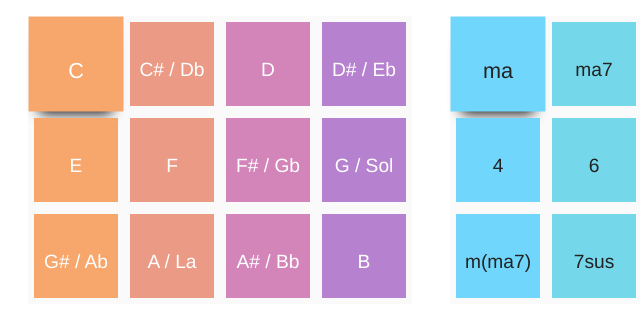
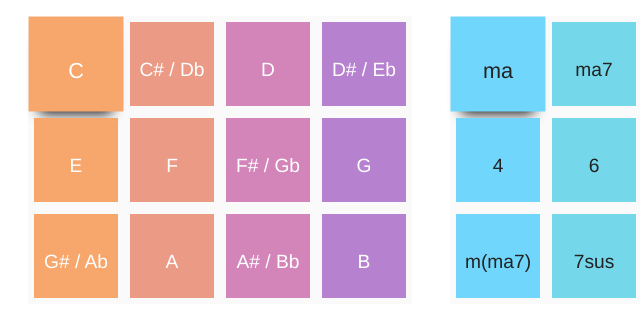
Before and after one commit to aureliet/piano-chords, a website: page dev/index.html in a window 1280 px wide. Shown: the top 318 px of the page, 21-661 px from the left. Drawn offline with Linux system fonts and the light colour scheme; no server answers.

Commit message:
text modification

```diff
--- a/dev/index.html
+++ b/dev/index.html
@@ -46,7 +46,7 @@
     </div>
     <div>
       <input id="8" value="8"  name="note" type="radio">
-      <label for="8">G / Sol</label>
+      <label for="8">G</label>
     </div>
     <div>
       <input id="9" value="9"  name="note" type="radio">
@@ -54,7 +54,7 @@
     </div>
     <div>
       <input id="10" value="10" name="note"  type="radio">
-      <label for="10">A / La</label>
+      <label for="10">A</label>
     </div>
     <div>
       <input id="11" value="11"  name="note" type="radio">
```
